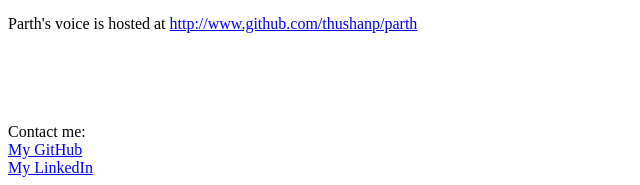
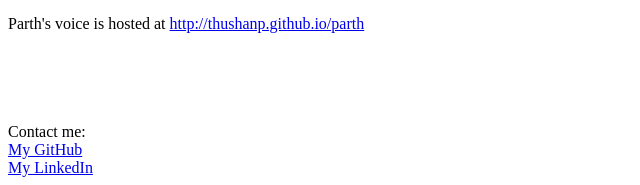
Before and after one commit to thushanp/thushanp.github.io, a plain HTML site: page index.html in a window 1280 px wide. Shown: the part 191-376 px from the top of the page, 0-640 px from the left. Drawn offline with Linux system fonts and the light colour scheme.

Commit message:
audiotest1

```diff
--- a/index.html
+++ b/index.html
@@ -14,7 +14,7 @@ Audio Testing:
 </audio>
 <br>
 <br>
-Parth's voice is hosted at <a href="http://www.github.com/thushanp/parth">http://www.github.com/thushanp/parth</a>
+Parth's voice is hosted at <a href="http://thushanp.github.io/parth">http://thushanp.github.io/parth</a>
 <br>
 <br>
 <br>
```
